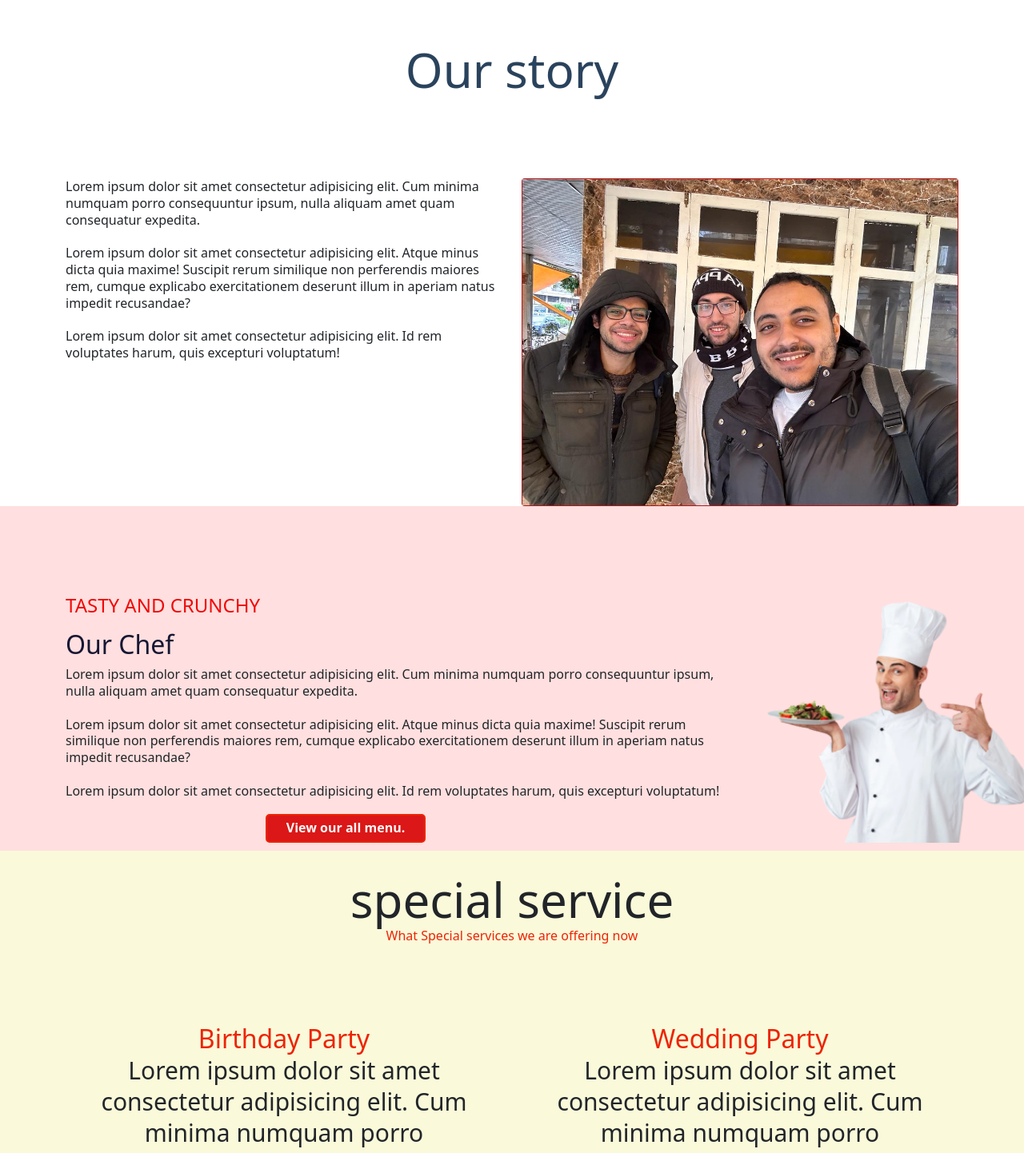
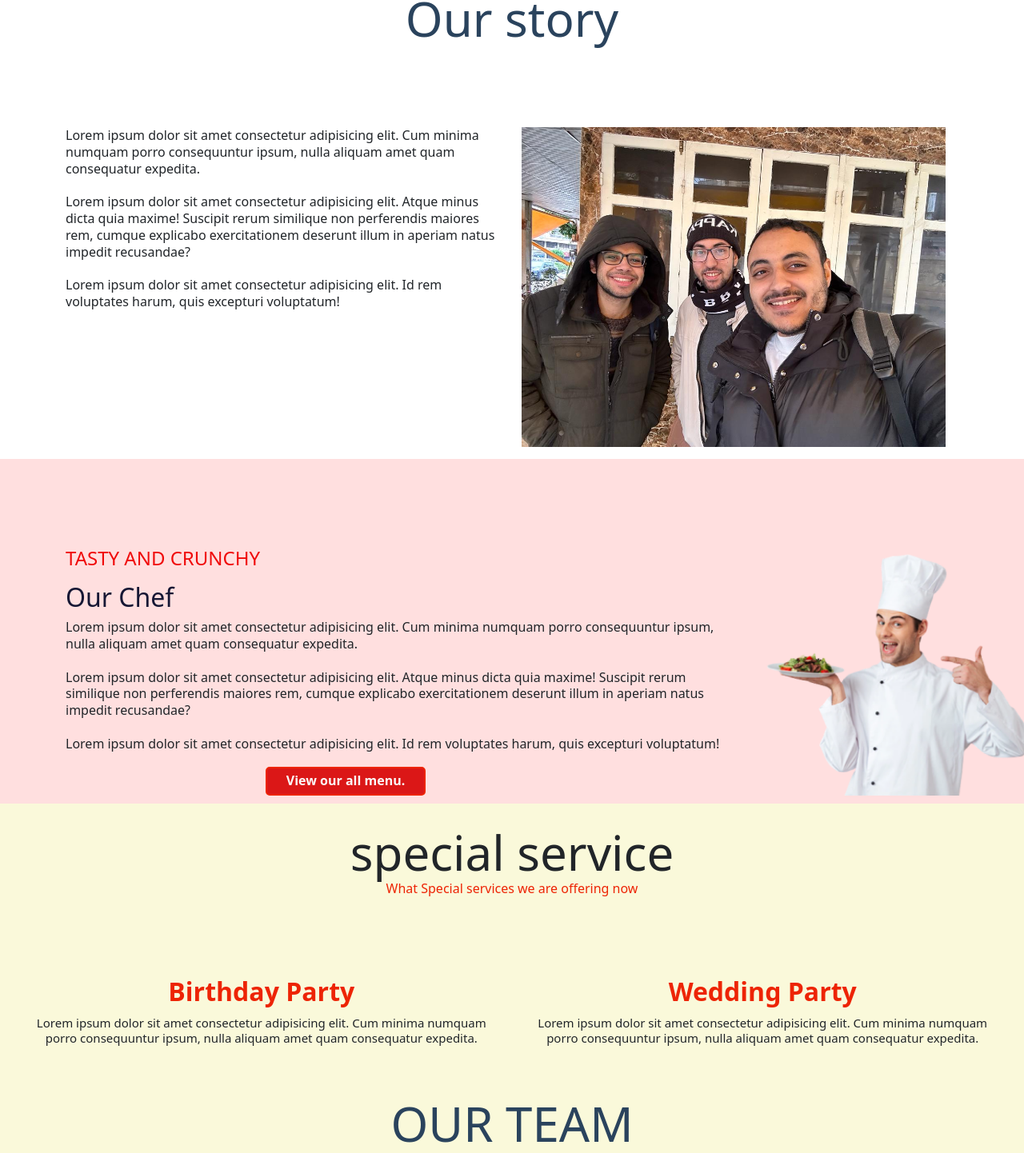
Before and after one commit to Mohamed-Emad1/restuarant-website, a Vue app: page /about in a window 1280 px wide. Shown: the part 812-2254 px from the top of the page at 80% size. Built offline with nearby package versions, Linux system fonts and the light colour scheme.

Commit message:
some edits

```diff
--- a/src/components/Footer.vue
+++ b/src/components/Footer.vue
@@ -85,11 +85,13 @@ export default {
 
 }
 
+
 .title{
     color: var(--second-color);
     text-align: center;
     font-weight: bold;
     font-size: 30px;
+
 }
 .container-footer{
     width: 100%;
@@ -145,9 +147,7 @@ p{
     height: 15px;
 
 }
-.main .times-phones img{
-    /* margin-top: 10px; */
-}
+
 .main .last{
     text-align: center;
     color: var(--fourth-color);
--- a/src/views/AboutView.vue
+++ b/src/views/AboutView.vue
@@ -5,7 +5,7 @@
           <navbar />
       </div>
   <section class="page-header ">
-    <div class="container">
+    <div class="container-2">
       <div class="page-header_wrap">
         <div class="page-heading">
           <h1>About Us</h1><br>
@@ -48,9 +48,10 @@
              </p>
           </div>
           <div class="col-md-6">
-              <div class="card">
-                <img src="../assets/about2.jpeg" alt="">
-              </div>
+
+                <img style="margin-bottom: 15px;     margin-bottom: 15px;
+    max-width: 530px;
+    height: 400px;" src="../assets/about2.jpeg" alt="">
             </div>
         </div>
       </div>
@@ -79,19 +80,19 @@
   <section class="part4">
     <div><h1>special service</h1></div>
     <div><h6>What Special services we are offering now</h6></div>
-    <div class="container">
+    <div class="container-2">
             <div class="row">
 
               <div class="col-md-6">
-                <h2>Birthday Party</h2>
-                <p>Lorem ipsum dolor sit amet consectetur adipisicing elit. Cum minima numquam porro consequuntur ipsum, nulla aliquam amet quam consequatur expedita.
+                <h2 style="font-weight: bold;">Birthday Party</h2>
+                <p style="font-size: 15px; margin-top: 10px;">Lorem ipsum dolor sit amet consectetur adipisicing elit. Cum minima numquam porro consequuntur ipsum, nulla aliquam amet quam consequatur expedita.
 
                  </p>
 
               </div>
               <div class="col-md-6">
-                <h2>Wedding Party</h2>
-                  <p>Lorem ipsum dolor sit amet consectetur adipisicing elit. Cum minima numquam porro consequuntur ipsum, nulla aliquam amet quam consequatur expedita.
+                <h2 style="font-weight: bold;">Wedding Party</h2>
+                  <p style="font-size: 15px; margin-top: 10px;">Lorem ipsum dolor sit amet consectetur adipisicing elit. Cum minima numquam porro consequuntur ipsum, nulla aliquam amet quam consequatur expedita.
                    </p>
                 </div>
             </div>
@@ -255,9 +256,7 @@ body,html{
   font-size: 30px;
   font-weight: bold;
 }
-.card{
-  background-color: #db1717
-}
+
 .part3{
   background-color: #FFDFDF;
   max-width: 100%;
--- a/src/views/Contactv.vue
+++ b/src/views/Contactv.vue
@@ -6,7 +6,7 @@
         <navbar />
     </div>
     <section class="page-header ">
-        <div class="container">
+        <div class="container-2">
             <div class="page-header_wrap">
                 <div class="page-heading">
                     <h1>CONTACT US</h1><br>
@@ -77,6 +77,7 @@ export default {
     --fifth-color: rgba(255, 255, 255, 1);
 
 
+
     margin: 0;
     padding: 0;
     box-sizing: border-box;
@@ -98,6 +99,7 @@ html {
     margin: 0 auto;
     padding: 0;
     position: relative;
+    z-index: 99;
 
 }
 
```
